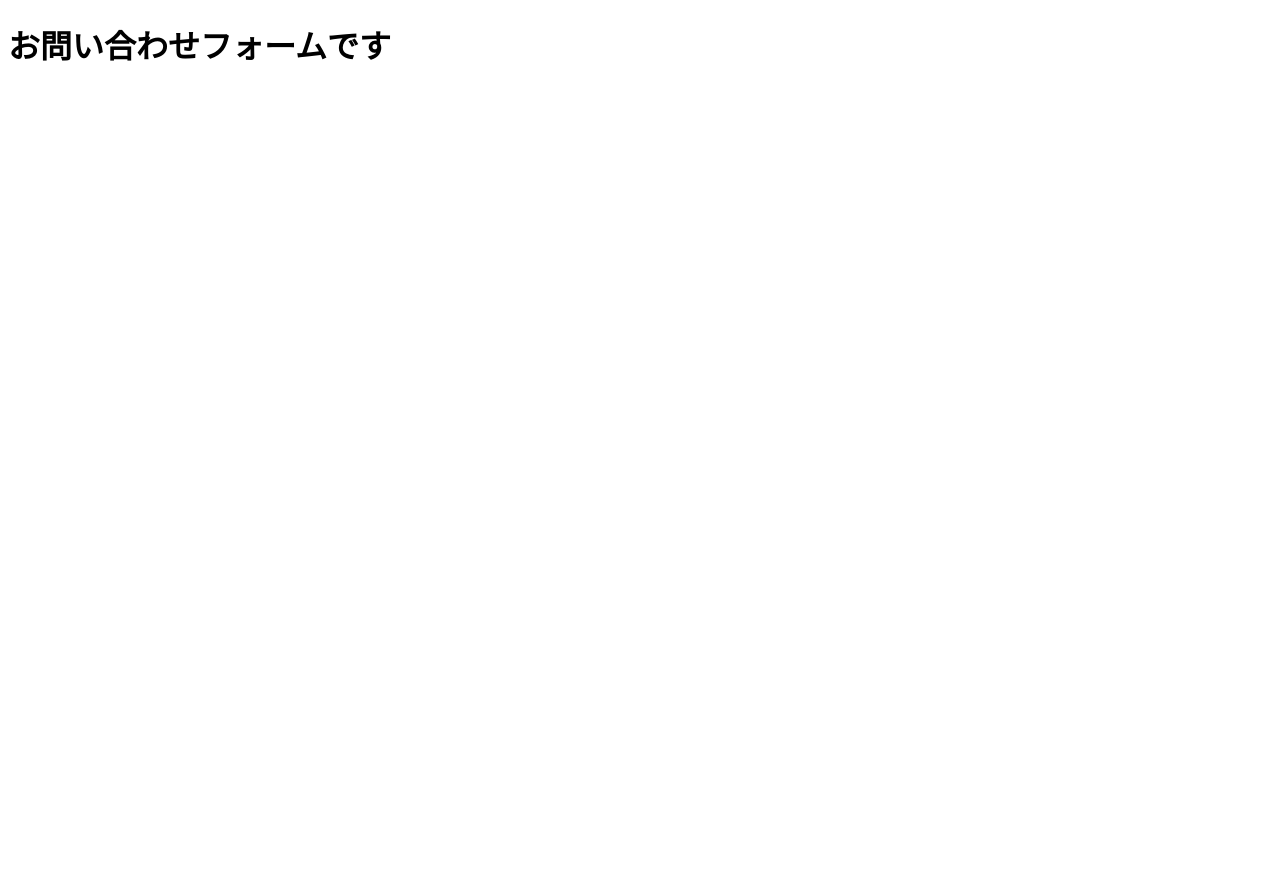
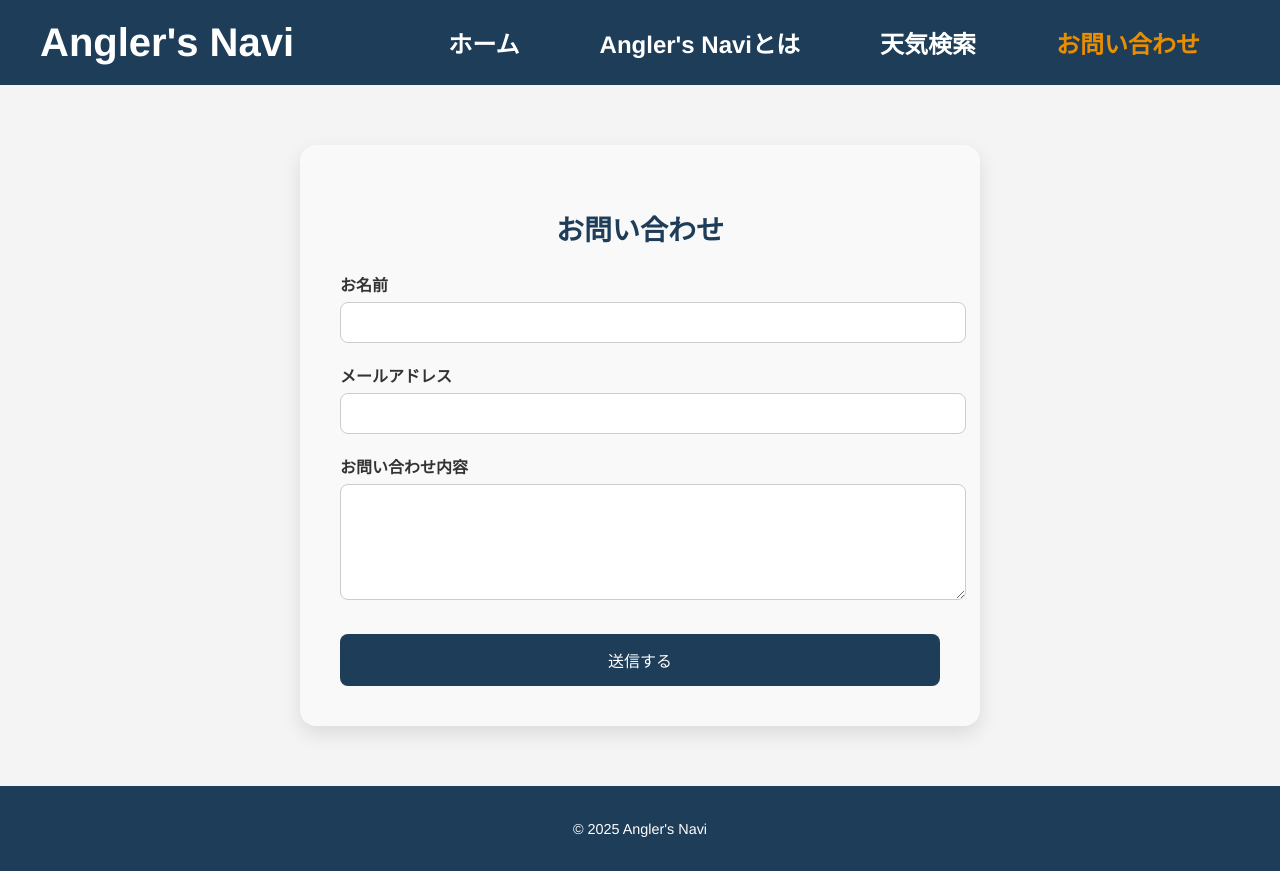
Before and after one commit to sho0411/Angler-s-Navi, a plain HTML site: page contact.html in a window 1280 px wide. Before the commit the page ends 800 px from the top, so only its background shows below. Drawn offline with Linux system fonts and the light colour scheme.

Commit message:
全てのhtmlファイルにハンバーガーメニューの追加

```diff
--- a/contact.html
+++ b/contact.html
@@ -1,11 +1,54 @@
 <!DOCTYPE html>
-<html lang="en">
+<html lang="ja">
 <head>
-    <meta charset="UTF-8">
-    <meta name="viewport" content="width=device-width, initial-scale=1.0">
-    <title>お問い合わせフォーム</title>
+  <meta charset="UTF-8" />
+  <meta name="viewport" content="width=device-width, initial-scale=1.0" />
+  <title>お問い合わせ - Angler's Navi</title>
+  <link rel="stylesheet" href="style.css" />
 </head>
 <body>
-    <h1>お問い合わせフォームです</h1>
+  <header>
+    <div class="header-wrapper">
+      <h1><a href="index.html">Angler's Navi</a></h1>
+      <button class="hamburger">&#9776;</button>
+      <nav class="nav-menu">
+        <ul>
+          <li><a href="index.html">ホーム</a></li>
+          <li><a href="index.html">Angler's Naviとは</a></li>
+          <li><a href="search.html">天気検索</a></li>
+          <li><a href="contact.html" class="active">お問い合わせ</a></li>
+        </ul>
+        <div class="hamburger" id="hamburger">
+          <span></span>
+          <span></span>
+          <span></span>
+        </div>
+      </nav>
+    </div>
+  </header>
+
+  <main>
+    <section class="contact-container">
+      <h2>お問い合わせ</h2>
+      <form class="contact-form">
+        <label for="name">お名前</label>
+        <input type="text" id="name" name="name" required />
+
+        <label for="email">メールアドレス</label>
+        <input type="email" id="email" name="email" required />
+
+        <label for="message">お問い合わせ内容</label>
+        <textarea id="message" name="message" rows="6" required></textarea>
+
+        <button type="submit">送信する</button>
+      </form>
+    </section>
+  </main>
+
+  <footer>
+    <p>&copy; 2025 Angler's Navi</p>
+  </footer>
+
+  <script src="script.js"></script>
 </body>
 </html>
--- a/script.js
+++ b/script.js
@@ -1,18 +1,16 @@
 document.addEventListener("DOMContentLoaded", () => {
-  console.log("DOM読み込み完了!");  // ← これで読み込みチェック
+  const hamburgers = document.getElementsByClassName('hamburger');
+  const navMenus = document.getElementsByClassName('nav-menu');
 
-  const hamburger = document.getElementById('hamburger');
-  const navMenu = document.getElementById('nav-menu');
+  for (let i = 0; i < hamburgers.length; i++) {
+    const hamburger = hamburgers[i];
+    const navMenu = navMenus[i];
 
-  if (hamburger && navMenu) {
-    console.log("ハンバーガーとメニュー取得成功");
-
-    hamburger.addEventListener('click', () => {
-      console.log("ハンバーガークリック!");
-      navMenu.classList.toggle('open');
-    });
-  } else {
-    console.log("hamburgerかnavMenuが見つかりません");
+    if (hamburger && navMenu) {
+      hamburger.addEventListener('click', () => {
+        navMenu.classList.toggle('open');
+      });
+    }
   }
 });
 
--- a/style.css
+++ b/style.css
@@ -552,16 +552,16 @@ nav a.active {
     cursor: pointer;
   }
 
-  #nav-menu {
+  .nav-menu {
     display: none;
     width: 100%;
   }
 
-  #nav-menu.open {
+  .nav-menu.open {
     display: block;
   }
 
-  #nav-menu ul {
+  .nav-menu ul {
     display: flex;
     flex-direction: column;
     background-color: #1e3d59;
@@ -569,7 +569,7 @@ nav a.active {
     margin: 0;
   }
 
-  #nav-menu ul li {
+  .nav-menu ul li {
     border-top: 1px solid #ccc;
     text-align: left;
     padding: 10px 20px;
@@ -581,3 +581,68 @@ nav a.active {
     justify-content: space-between;
   }
 }
+
+.contact-container {
+  max-width: 600px;
+  margin: 60px auto;
+  background: #f9f9f9;
+  padding: 40px;
+  border-radius: 16px;
+  box-shadow: 0 8px 20px rgba(0,0,0,0.1);
+  transition: all 0.3s ease-in-out;
+}
+
+.contact-container h2 {
+  text-align: center;
+  margin-bottom: 24px;
+  font-size: 28px;
+  color: #1e3d59;
+}
+
+.contact-form label {
+  font-weight: 600;
+  display: block;
+  margin-top: 20px;
+  margin-bottom: 6px;
+  color: #333;
+}
+
+.contact-form input,
+.contact-form textarea {
+  width: 100%;
+  padding: 12px;
+  border-radius: 8px;
+  border: 1px solid #ccc;
+  transition: border-color 0.3s;
+}
+
+.contact-form input:focus,
+.contact-form textarea:focus {
+  border-color: #1e3d59;
+  outline: none;
+}
+
+.contact-form button {
+  display: block;
+  width: 100%;
+  margin-top: 30px;
+  padding: 14px;
+  font-size: 16px;
+  background-color: #1e3d59;
+  color: white;
+  border: none;
+  border-radius: 8px;
+  cursor: pointer;
+  transition: background-color 0.3s ease;
+}
+
+.contact-form button:hover {
+  background-color: #163047;
+}
+
+@media screen and (max-width: 600px) {
+  .contact-container {
+    margin: 20px;
+    padding: 24px;
+  }
+}
```
Also changed, not shown: about.html (+3 -1 lines), index.html (+2 -2 lines), search.html (+2 -1 lines).
